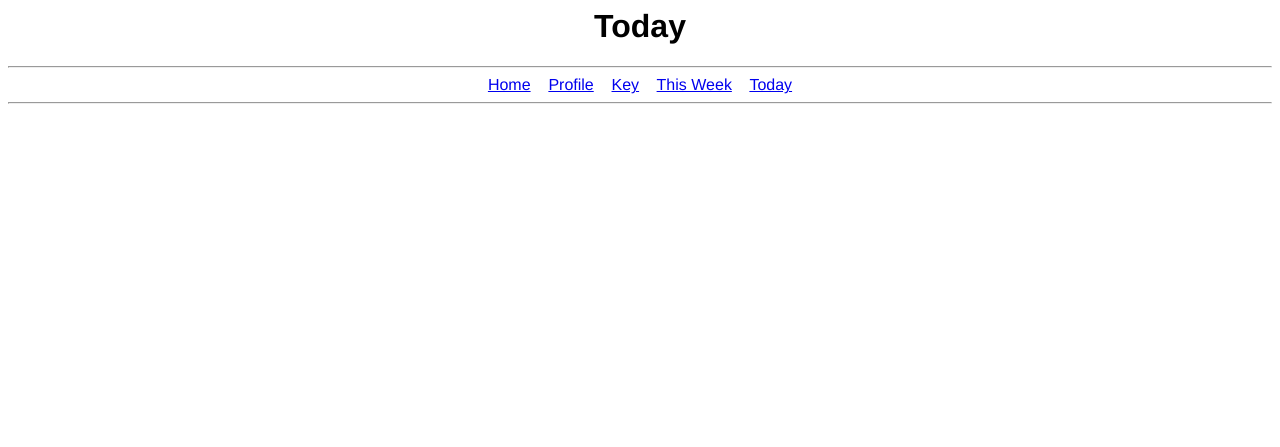
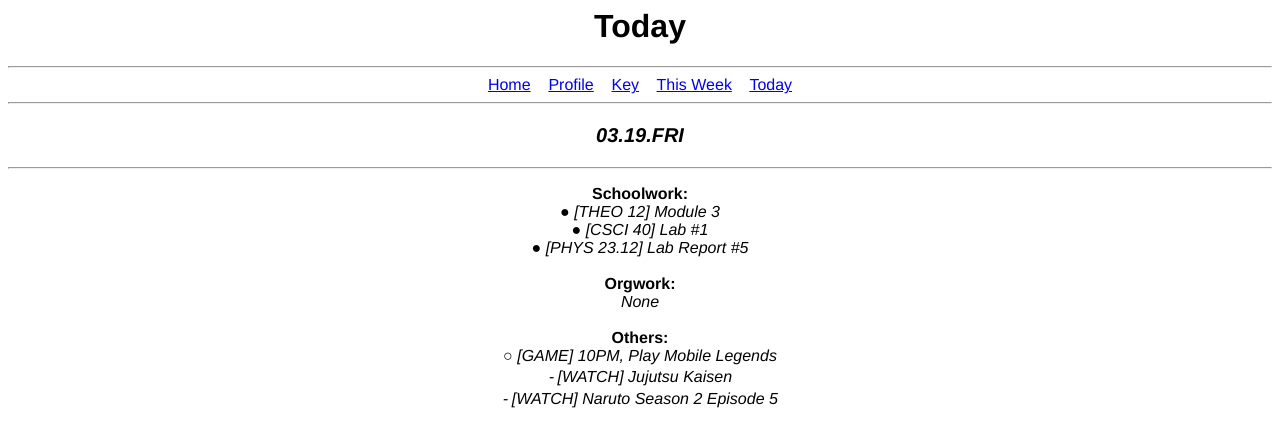
Before and after one commit to mallorymaroket/Maroket_Lab1, a Django app: page /today in a window 1280 px wide. Shown: the top 447 px of the page. Run offline with Django 3.2, Linux system fonts and the light colour scheme.

Commit message:
Finished Today Page
All content needed for today.html is placed. Minor changes in thisweek.html were also made.

```diff
--- a/schoolproject/templates/thisweek.html
+++ b/schoolproject/templates/thisweek.html
@@ -36,12 +36,12 @@
                 <br> <b> Others: </b> <br>
                 <i>
                     ⁃ [FILM] Sunny16 Lab Processed Film Photos <br>
-                    ○ [NEW] 15, 3AM Attack on Titan Episode <br>
+                    ○ [WATCH] 15, 3AM Attack on Titan Episode <br>
                     ○ [FILM] 17, 9PM FilmSupply.Co Shopee Restock <br>
                     ○ [GAME] 20 Mobile Legends Season 19 End <br>
-                    ○ [NEW] 20, 1AM Jujutsu Kaisen Episode <br>
                     ○ [NEW] 21, 1PM Horimiya Episode <br>
-                    ⁃ [CURRENT] Naruto Season 2 Episode 5
+                    ⁃ [WATCH] Naruto Season 2 Episode 5 <br>
+                    ⁃ [WATCH] Jujutsu Kaisen Season 1 Episode 17
                 </i>
             </p>
         </div>
--- a/schoolproject/templates/today.html
+++ b/schoolproject/templates/today.html
@@ -8,14 +8,34 @@
         </div>
     </head>
     <body>
+        <div align=center>
         <hr>
-        <div align=center>
             <a href="home">Home</a> &nbsp;&nbsp;
             <a href="profile">Profile</a> &nbsp;&nbsp;
             <a href="key">Key</a> &nbsp;&nbsp;
             <a href="thisweek">This Week</a> &nbsp;&nbsp;
             <a href="today">Today</a>
+        <hr>
+            <p style="font-size:20px"><b><i> 03.19.FRI </i></b></p>
+        <hr>
+            <p>
+            <b> Schoolwork: </b> <br>
+            <i>
+                ● [THEO 12] Module 3 <br>
+                ● [CSCI 40] Lab #1 <br>
+                ● [PHYS 23.12] Lab Report #5 <br>
+            </i>
+            <br> <b> Orgwork: </b> <br>
+            <i>
+                None <br>
+            </i>
+            <br> <b> Others: </b> <br>
+            <i>
+                ○ [GAME] 10PM, Play Mobile Legends <br>
+                ⁃ [WATCH] Jujutsu Kaisen <br>
+                ⁃ [WATCH] Naruto Season 2 Episode 5
+            </i>
+            </p>
         </div>
-        <hr>
     </body>
 </html>
```
